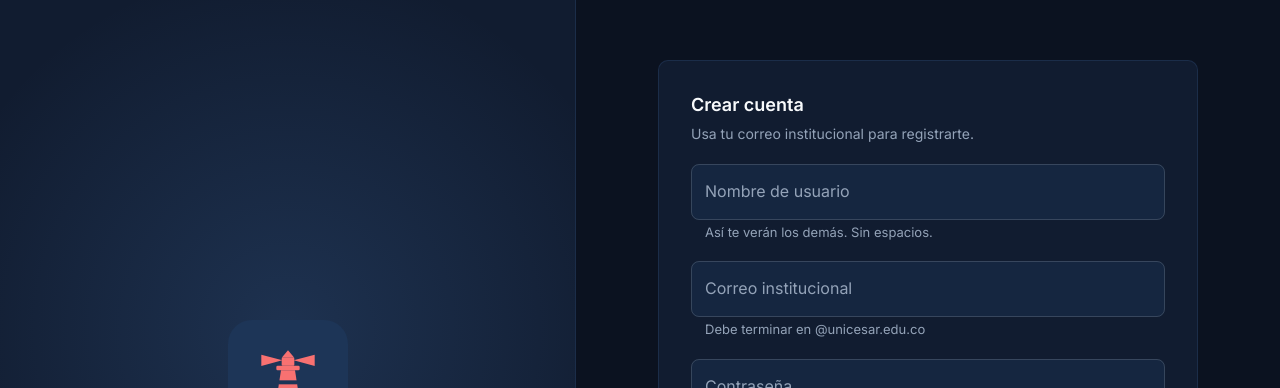
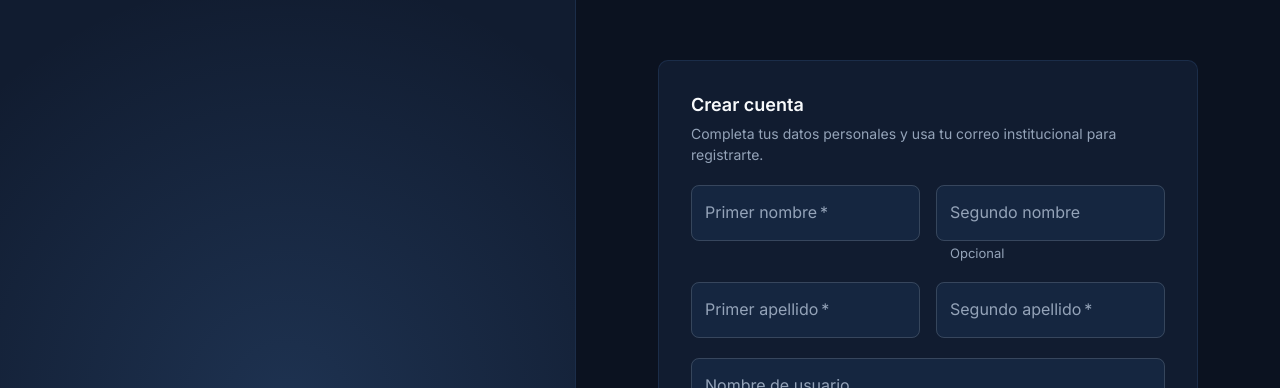
Before and after one commit to sergioaguerrero/Alejandria, a React (Vite) app in the folder frontend/: page /register in a window 1280 px wide. Shown: the top 388 px of the page. Built offline with nearby package versions, Linux system fonts and the light colour scheme; no server answers.

Commit message:
feat(auth): split registration into first name, second name, first lastname, and second lastname

```diff
--- a/frontend/src/pages/auth/RegisterPage.jsx
+++ b/frontend/src/pages/auth/RegisterPage.jsx
@@ -2,7 +2,8 @@
  * @file RegisterPage.jsx
  * @description View 2 — Student registration (FE-04, endpoint BE-05).
  *
- * Rules from the statement:
+ * Requirements:
+ *  - Individual fields for first_name, second_name, first_lastname, second_lastname.
  *  - Only emails from the institutional domain, with an instant error.
  *  - Live indicator of the password rules.
  *  - The terms checkbox is required: without it the button stays disabled.
@@ -18,6 +19,7 @@ import {
   Button,
   Checkbox,
   FormControlLabel,
+  Grid,
   Link,
   MenuItem,
   Stack,
@@ -39,6 +41,10 @@ import {
 const SEMESTERS = Array.from({ length: 9 }, (_, index) => index + 1);
 
 const INITIAL_VALUES = {
+  first_name: '',
+  second_name: '',
+  first_lastname: '',
+  second_lastname: '',
   username: '',
   email: '',
   password: '',
@@ -47,7 +53,17 @@ const INITIAL_VALUES = {
 };
 
 /** Form fields that are validated. */
-const FIELDS = ['username', 'email', 'password', 'confirm', 'semester'];
+const FIELDS = [
+  'first_name',
+  'second_name',
+  'first_lastname',
+  'second_lastname',
+  'username',
+  'email',
+  'password',
+  'confirm',
+  'semester',
+];
 
 /**
  * Validates the form on the client before calling the service.
@@ -57,6 +73,18 @@ const FIELDS = ['username', 'email', 'password', 'confirm', 'semester'];
 function validate(values) {
   /** @type {Record<string, string>} */
   const errors = {};
+
+  if (!values.first_name.trim()) {
+    errors.first_name = 'El primer nombre es obligatorio.';
+  }
+
+  if (!values.first_lastname.trim()) {
+    errors.first_lastname = 'El primer apellido es obligatorio.';
+  }
+
+  if (!values.second_lastname.trim()) {
+    errors.second_lastname = 'El segundo apellido es obligatorio.';
+  }
 
   if (!isValidUsername(values.username)) {
     errors.username = 'Entre 3 y 20 caracteres: letras, números, punto o guion bajo.';
@@ -164,14 +192,16 @@ export default function RegisterPage() {
       setIsSubmitting(true);
 
       await register({
+        first_name: values.first_name.trim(),
+        second_name: values.second_name.trim(),
+        first_lastname: values.first_lastname.trim(),
+        second_lastname: values.second_lastname.trim(),
         username: values.username,
         email: values.email,
         password: values.password,
         semester: values.semester === '' ? null : Number(values.semester),
       });
 
-      // TODO(FE-06): take to My subjects of interest (view 15) with the
-      // semester subjects preselected.
       navigate('/', { replace: true });
     } catch (error) {
       if (error?.fields) {
@@ -190,13 +220,68 @@ export default function RegisterPage() {
           <Typography variant="h5" gutterBottom>
             Crear cuenta
           </Typography>
-          <Typography variant="body2">
-            Usa tu correo institucional para registrarte.
+          <Typography variant="body2" color="text.secondary">
+            Completa tus datos personales y usa tu correo institucional para registrarte.
           </Typography>
         </Box>
 
         {generalError && <Alert severity="error">{generalError}</Alert>}
 
+        {/* ── Nombres (Primer y Segundo) ────────────────────────────── */}
+        <Grid container spacing={2}>
+          <Grid size={{ xs: 12, sm: 6 }}>
+            <TextField
+              label="Primer nombre"
+              value={values.first_name}
+              onChange={handleChange('first_name')}
+              onBlur={markTouched('first_name')}
+              error={Boolean(errorFor('first_name'))}
+              helperText={errorFor('first_name')}
+              required
+              fullWidth
+            />
+          </Grid>
+          <Grid size={{ xs: 12, sm: 6 }}>
+            <TextField
+              label="Segundo nombre"
+              value={values.second_name}
+              onChange={handleChange('second_name')}
+              onBlur={markTouched('second_name')}
+              helperText="Opcional"
+              fullWidth
+            />
+          </Grid>
+        </Grid>
+
+        {/* ── Apellidos (Primer y Segundo) ──────────────────────────── */}
+        <Grid container spacing={2}>
+          <Grid size={{ xs: 12, sm: 6 }}>
+            <TextField
+              label="Primer apellido"
+              value={values.first_lastname}
+              onChange={handleChange('first_lastname')}
+              onBlur={markTouched('first_lastname')}
+              error={Boolean(errorFor('first_lastname'))}
+              helperText={errorFor('first_lastname')}
+              required
+              fullWidth
+            />
+          </Grid>
+          <Grid size={{ xs: 12, sm: 6 }}>
+            <TextField
+              label="Segundo apellido"
+              value={values.second_lastname}
+              onChange={handleChange('second_lastname')}
+              onBlur={markTouched('second_lastname')}
+              error={Boolean(errorFor('second_lastname'))}
+              helperText={errorFor('second_lastname')}
+              required
+              fullWidth
+            />
+          </Grid>
+        </Grid>
+
+        {/* ── Usuario y Correo Institucional ───────────────────────── */}
         <TextField
           label="Nombre de usuario"
           value={values.username}
@@ -205,6 +290,7 @@ export default function RegisterPage() {
           error={Boolean(errorFor('username'))}
           helperText={errorFor('username') ?? 'Así te verán los demás. Sin espacios.'}
           autoComplete="username"
+          fullWidth
         />
 
         <TextField
@@ -216,8 +302,10 @@ export default function RegisterPage() {
           error={Boolean(errorFor('email'))}
           helperText={errorFor('email') ?? `Debe terminar en ${INSTITUTIONAL_DOMAIN}`}
           autoComplete="email"
+          fullWidth
         />
 
+        {/* ── Contraseña y confirmación ────────────────────────────── */}
         <Box>
           <TextField
             label="Contraseña"
@@ -229,6 +317,7 @@ export default function RegisterPage() {
             error={Boolean(errorFor('password'))}
             helperText={errorFor('password')}
             autoComplete="new-password"
+            fullWidth
           />
           <PasswordRules password={values.password} focused={passwordFocused} />
         </Box>
@@ -242,8 +331,10 @@ export default function RegisterPage() {
           error={Boolean(errorFor('confirm'))}
           helperText={errorFor('confirm')}
           autoComplete="new-password"
+          fullWidth
         />
 
+        {/* ── Semestre ─────────────────────────────────────────────── */}
         <TextField
           select
           label="Semestre"
@@ -251,6 +342,7 @@ export default function RegisterPage() {
           onChange={handleChange('semester')}
           helperText="Opcional. Nos ayuda a sugerirte materias."
           slotProps={{ select: { MenuProps: SELECT_MENU_PROPS } }}
+          fullWidth
         >
           <MenuItem value="">Sin especificar</MenuItem>
           {SEMESTERS.map((semester) => (
@@ -260,6 +352,7 @@ export default function RegisterPage() {
           ))}
         </TextField>
 
+        {/* ── Normas de uso ────────────────────────────────────────── */}
         <FormControlLabel
           control={<Checkbox checked={acceptsTerms} onChange={toggleTerms} />}
           label={
--- a/frontend/src/services/authService.js
+++ b/frontend/src/services/authService.js
@@ -135,6 +135,10 @@ export async function login({ identifier, password }) {
 
 /**
  * @typedef {object} RegistrationData
+ * @property {string} first_name
+ * @property {string} [second_name]
+ * @property {string} first_lastname
+ * @property {string} second_lastname
  * @property {string} username
  * @property {string} email
  * @property {string} password
@@ -148,15 +152,29 @@ export async function login({ identifier, password }) {
  * @throws {ApiError} 400 with `fields` if there is invalid data, 409 if the email or the user already exist.
  */
 export async function register(data) {
+  const first_name = String(data.first_name ?? '').trim();
+  const second_name = String(data.second_name ?? '').trim();
+  const first_lastname = String(data.first_lastname ?? '').trim();
+  const second_lastname = String(data.second_lastname ?? '').trim();
   const username = String(data.username ?? '').trim().toLowerCase();
   const email = String(data.email ?? '').trim().toLowerCase();
   const { password } = data;
   const semester = data.semester ?? null;
 
+  const fullName = [first_name, second_name, first_lastname, second_lastname]
+    .filter(Boolean)
+    .join(' ');
+
   if (!USE_MOCK) {
     const { data: response } = await http.post('/auth/register', {
+      first_name,
+      second_name,
+      first_lastname,
+      second_lastname,
       username,
+      institutionalEmail: email,
       email,
+      passwordHash: password,
       password,
       semester,
     });
@@ -194,6 +212,11 @@ export async function register(data) {
 
   const newUser = {
     id: nextId('user'),
+    name: fullName || username,
+    first_name,
+    second_name,
+    first_lastname,
+    second_lastname,
     username,
     email,
     semester: semester ? Number(semester) : null,
```
